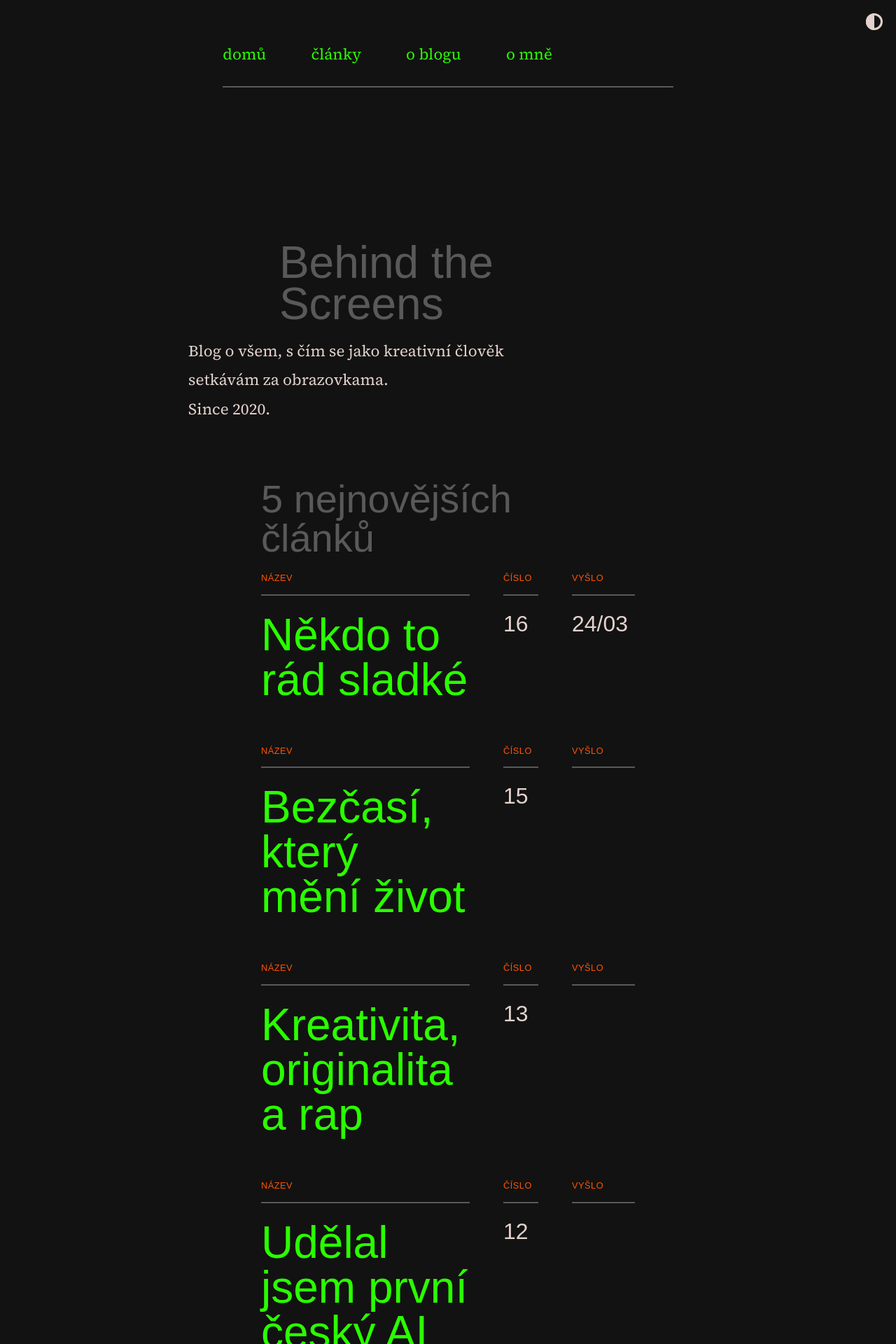
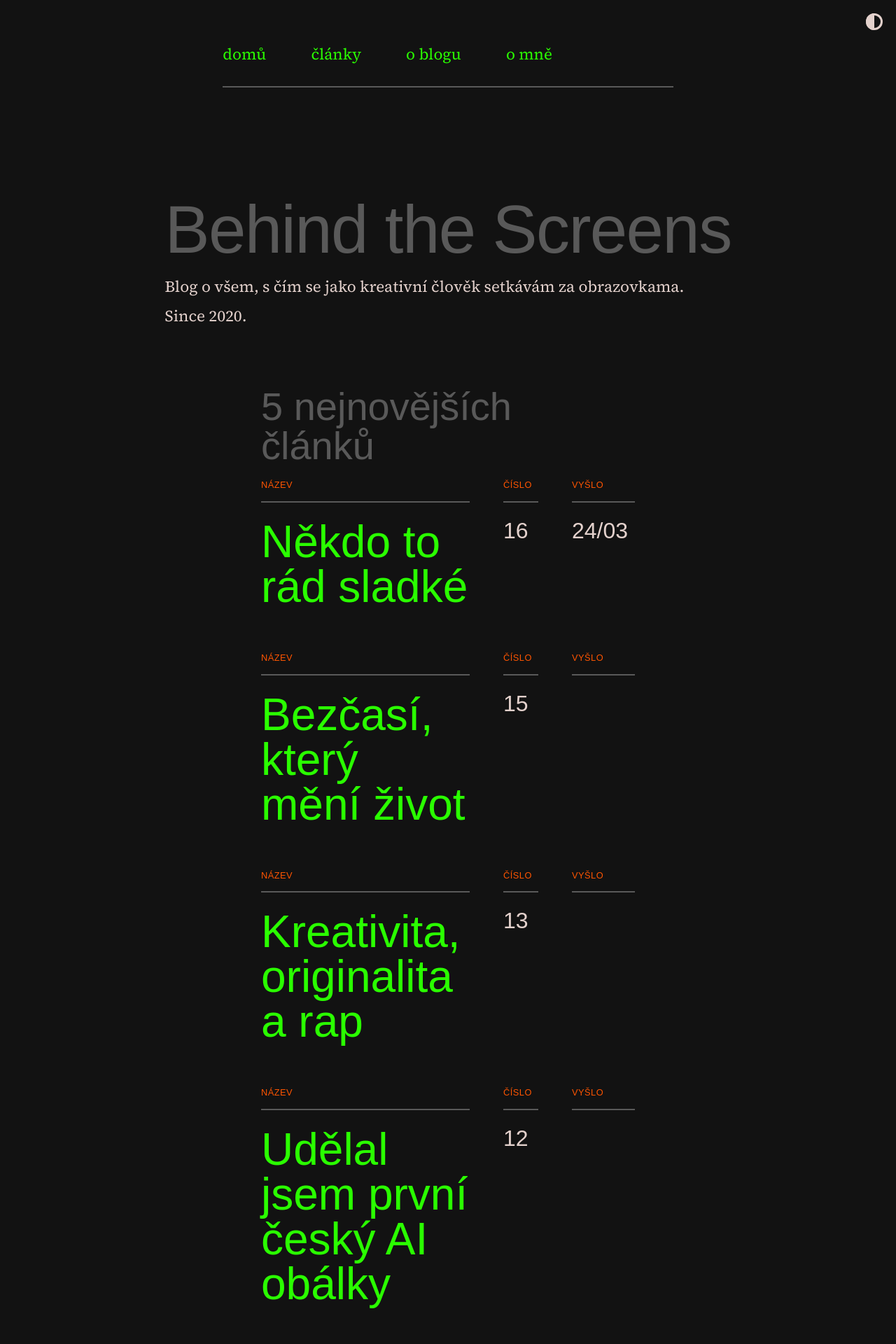
Before and after one commit to scherrer-txt/bts, a Jekyll site: the page built from index.md, in a window 1280 px wide. Shown: the top 1920 px of the page at 70% size. Built offline with Jekyll 4.4.1, drawn with Linux system fonts in a browser that asks for light colours; some web fonts are replaced.

Commit message:
Update moonwalk.scss

```diff
--- a/_sass/moonwalk.scss
+++ b/_sass/moonwalk.scss
@@ -13,6 +13,23 @@ body {
   line-height: 2.6rem;
   min-height: 100%;
   margin-top: 2.14em;
+}
+
+header {
+  display: flex;
+  flex-direction: column;
+}
+
+header h1 {
+  font-size: 6rem;
+  line-height: 5.7rem;
+  letter-spacing: -0.1rem;
+  width: fit-content;
+  margin: 0;
+}
+
+header p {
+  width: fit-content;
 }
 
 pre, code {
```
